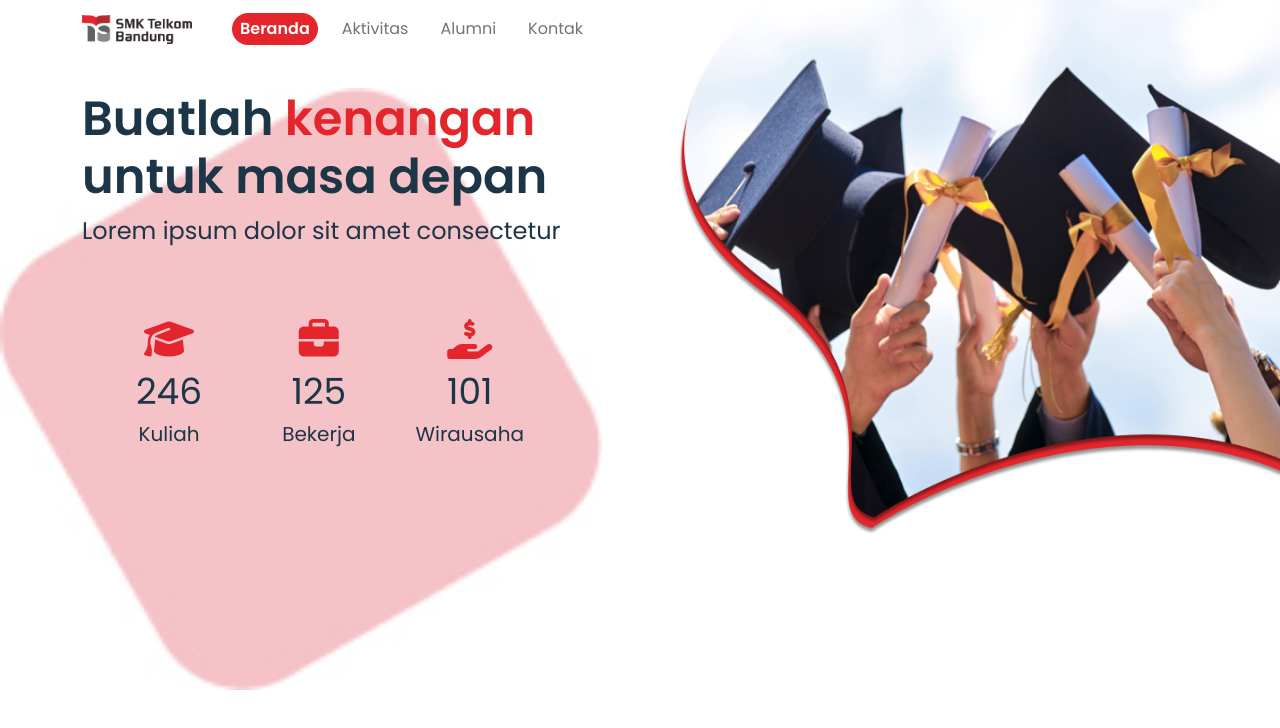
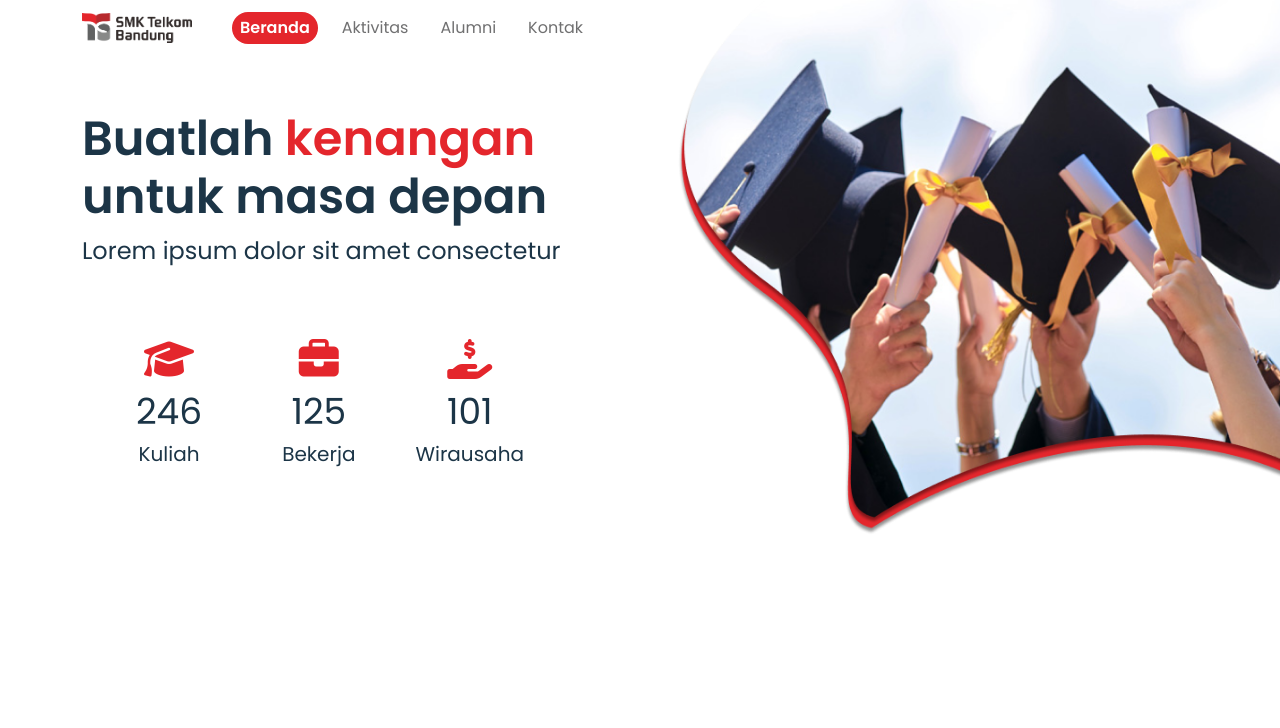
Before and after one commit to Humamfakhri/Alumni, a plain HTML site: page index.html in a window 1280 px wide. Shown: the top 728 px of the page. Drawn offline with nearby package versions, Linux system fonts and the light colour scheme.

Commit message:
Hero Index

```diff
--- a/css/style.css
+++ b/css/style.css
@@ -15,33 +15,61 @@
 
 /* NAVBAR */
 .navbar {
-  background-color: #fff;
+  position:fixed;top:0;right:0;left:0;z-index:1030 !important;
+}
+.navbar-dark .nav-link {
+  color: #fff !important;
+}
+.primer, .putih {
+  display: none;
+}
+.primer-active {
+  display: inline;
+}
+.putih-active {
+  display: inline;
+}
+.merah {
+  color: red;
 }
 /* HERO */
 .hero {
-  padding-top: 90px;
+  position: relative;
 }
-.hero h1 {
+.hero .hero-m {
+  width: 100%;
+  height: auto;
+}
+.hero-content {
+  position: absolute;
+  top: 30%;
+  transform: translateY(-50%);
+  left: 0;
+  right: 0;
+}
+.hero-title {
   font-size: clamp(1.63rem, calc(1.09rem + 2.68vw), 3.00rem);
+  font-weight: 600;
 }
-.hero-subtitle {
-  font-size: clamp(1.00rem, calc(0.80rem + 0.98vw), 1.50rem);
+.hero-title span {
+  color: var(--primary);
 }
-.hero-subtitle::after {
+.hero-title::after {
   content: '';
-  display: block;
+  display: none;
   height: 2px;
   width: 3rem;
   background-color: var(--primary);
   margin: 1rem auto;
 }
-.hero img {
-  position: absolute;
-  top: 0;
-  right: 0;
+.hero-title, .hero-subtitle {
+  color: #fff;
 }
-.hero .stats {
-  margin-top: clamp(1.56rem, calc(0.46rem + 5.49vw), 4.38rem);
+.hero-subtitle {
+  font-size: clamp(1.00rem, calc(0.80rem + 0.98vw), 1.50rem);
+}
+.stats {
+  transform: translateY(-8vw);
 }
 .stats i {
   color: var(--primary);
@@ -76,16 +104,47 @@
 
 /* DESKTOP */
 @media screen and (min-width:992px) {
+  /* NAVBAR */
   .navbar {background-color: transparent;}
+  .navbar-dark .nav-link{color: #707071 !important; transition: none;}
+  .navbar-dark .nav-link:hover{color: #fff !important; transition: none;}
+  .navbar-dark .active{color: #fff !important;}
   .nav-scrolled {background-color: #fff;}
-  .hero {padding-top: 90px;}
-  .hero-content {width: 52%;}
-  .hero img {width: 47%;max-width: 875px;}
-  .hero-subtitle::after {display: none;}
+  .primer {display: block;} */
+  /* HERO */
+  .hero {
+    position: static;
+  }
+  .hero-content {
+    padding-top: 90px;
+    position: static;
+    transform: none;
+    width: 52%;
+  }
+  .hero-title, .hero-subtitle {
+    color: var(--teks);
+  }
+  .hero img {
+    position: absolute;
+    top: 0;
+    right: 0;
+    width: 47%;
+    max-width: 875px;
+  }
+  .stats {
+    position: static;
+    margin-top: 4.38rem;
+    transform: none;
+  }
 }
 
 
 @media screen and (min-width:1200px) {
-  .hero-content {width: 43%;}
-  .hero img {max-width: 100%;}
+  .hero-content {
+    padding-top: 110px;
+    width: 43%;
+  }
+  .hero img {
+    max-width: 100%;
+  }
 }
--- a/index.html
+++ b/index.html
@@ -17,10 +17,11 @@
   <body>
 
   <!-- NAVBAR -->
-  <nav class="navbar navbar-expand-lg fixed-top">
+  <nav class="navbar navbar-expand-lg navbar-dark fixed-top">
     <div class="container">
       <a class="navbar-brand" href="#">
-        <img src="img/TS Primer.png" alt="SMK Telkom Bandung Icon">
+        <img src="img/TS Primer White.png" alt="SMK Telkom Bandung Icon White" class="putih putih-active d-lg-none">
+        <img src="img/TS Primer.png" alt="SMK Telkom Bandung Icon" class="primer">
       </a>
       <button class="navbar-toggler" type="button" data-bs-toggle="collapse" data-bs-target="#navbarNavAltMarkup" aria-controls="navbarNavAltMarkup" aria-expanded="false" aria-label="Toggle navigation">
         <span class="navbar-toggler-icon"></span>
@@ -37,16 +38,14 @@
   </nav>
 
   <!-- HERO -->
-  <section class="hero text-center text-lg-start">
-    <img src="img/hero.png" alt="" class="d-none d-lg-block">
+  <section class="hero">
+    <img src="img/hero.png" alt="Hero Website Alumni SMK Telkom Bandung" class="d-none d-lg-block hero-d">
+    <img src="img/hero-m.png" alt="Hero Website Alumni SMK Telkom Bandung" class="d-block d-lg-none hero-m">
     <div class="container">
-      <div class="hero-content">
-        <img src="img/kotak-merah.jpg" alt="" class="kotak-merah">
-        <h1 class="fw-semibold">Buatlah <span class="pri">kenangan</span><br>untuk masa depan</h1>
+      <div class="hero-content text-center text-lg-start">
+        <h1 class="hero-title">Buatlah <span>kenangan</span><br>untuk masa depan</h1>
         <p class="hero-subtitle">Lorem ipsum dolor sit amet consectetur</p>
-        <!-- <img src="img/kotak-merah.jpg" alt="" class="kotak-merah">
-        <img src="img/kotak-pink.jpg" alt="" class="kotak-pink"> -->
-        <div class="stats d-flex justify-content-center text-center ms-4 ms-lg-3">
+        <div class="stats d-none d-lg-flex justify-content-center text-center ms-4 ms-lg-3">
           <div class="kuliah">
             <i class="fs-1 fa-solid fa-graduation-cap"></i>
             <p class="m-0 number mt-1">246</p>
@@ -63,6 +62,23 @@
             <p class="stats-text">Wirausaha</p>
           </div>
         </div>
+      </div>
+    </div>
+    <div class="stats d-flex d-lg-none justify-content-center text-center ms-4 ms-lg-3">
+      <div class="kuliah">
+        <i class="fs-1 fa-solid fa-graduation-cap"></i>
+        <p class="m-0 number mt-1">246</p>
+        <p class="stats-text">Kuliah</p>
+      </div>
+      <div class="bekerja">
+        <i class="fs-1 fa-solid fa-briefcase"></i>
+        <p class="m-0 number mt-1">125</p>
+        <p class="stats-text">Bekerja</p>
+      </div>
+      <div class="wira">
+        <i class="fs-1 fa-solid fa-hand-holding-dollar"></i>
+        <p class="m-0 number mt-1">101</p>
+        <p class="stats-text">Wirausaha</p>
       </div>
     </div>
   </section>
@@ -96,10 +112,25 @@
   <script src="https://cdn.jsdelivr.net/npm/bootstrap@5.2.0/dist/js/bootstrap.min.js" integrity="sha384-ODmDIVzN+pFdexxHEHFBQH3/9/vQ9uori45z4JjnFsRydbmQbmL5t1tQ0culUzyK" crossorigin="anonymous"></script>
   <script>
     window.addEventListener('scroll', function(){
-        let header = document.querySelector('nav');
-        let windowPosition = window.scrollY > 0;
+      let header = document.querySelector('nav');
+      let primer = document.querySelector('.primer');
+      let putih = document.querySelector('.putih');
+      let windowPosition = window.scrollY > 0;
 
-        header.classList.toggle('nav-scrolled', windowPosition);
+
+      if (window.scrollY == 0) {
+        header.classList.remove('nav-scrolled', windowPosition);
+        header.classList.add('navbar-dark', windowPosition);
+        header.classList.remove('bg-light', windowPosition);
+        primer.classList.remove('primer-active', windowPosition);
+        putih.classList.add('putih-active', windowPosition);
+      } else {
+        header.classList.add('nav-scrolled', windowPosition);
+        header.classList.remove('navbar-dark', windowPosition);
+        header.classList.add('bg-light', windowPosition);
+        primer.classList.add('primer-active', windowPosition);
+        putih.classList.remove('putih-active', windowPosition);
+      }
     });
   </script>
   </body>
```
